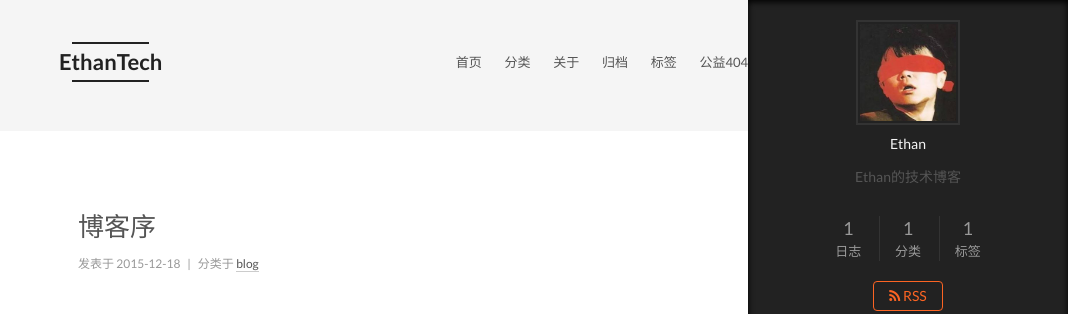
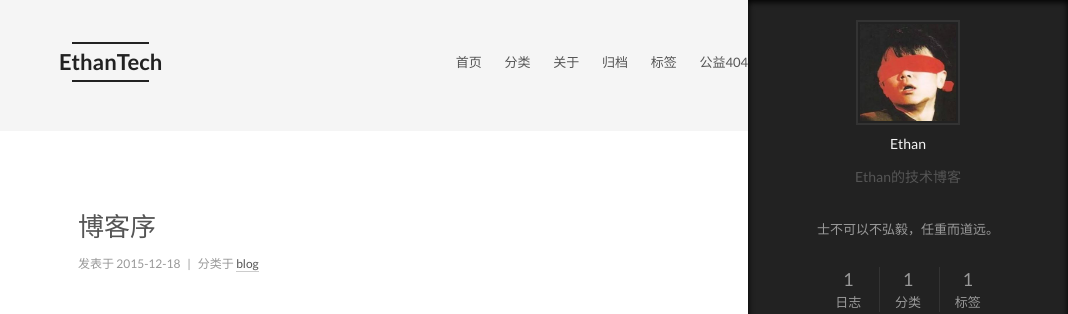
Before and after one commit to ethantech/ethantech.github.io, a plain HTML site: page index.html in a window 1280 px wide. Both pictures are taken after a click on the element 1217 px from the left and 742 px from the top of the page. Shown: the top 314 px of the page, without its empty margins (212-1280 px from the left). Drawn offline with Linux system fonts and the light colour scheme.

Commit message:
Site updated: 2015-12-19 16:27:25

```diff
--- a/index.html
+++ b/index.html
@@ -354,6 +354,7 @@
           <p class="site-author-name" itemprop="name">Ethan</p>
         </div>
         <p class="site-description motion-element" itemprop="description">Ethan的技术博客</p>
+        <p class="site-subtitle motion-element" itemprop="subtitle">士不可以不弘毅，任重而道远。</p>
         <nav class="site-state motion-element">
           <div class="site-state-item site-state-posts">
             <a href="/archives">
```
Also changed, not shown: 2015/12/18/first/index.html (+1 -0 lines), README.html (+1 -0 lines), about/index.html (+1 -0 lines), archives/2015/12/index.html (+1 -0 lines), archives/2015/index.html (+1 -0 lines), archives/index.html (+1 -0 lines), categories/blog/index.html (+1 -0 lines), categories/index.html (+1 -0 lines), tags/index.html (+1 -0 lines), tags/博客，文章/index.html (+1 -0 lines).
